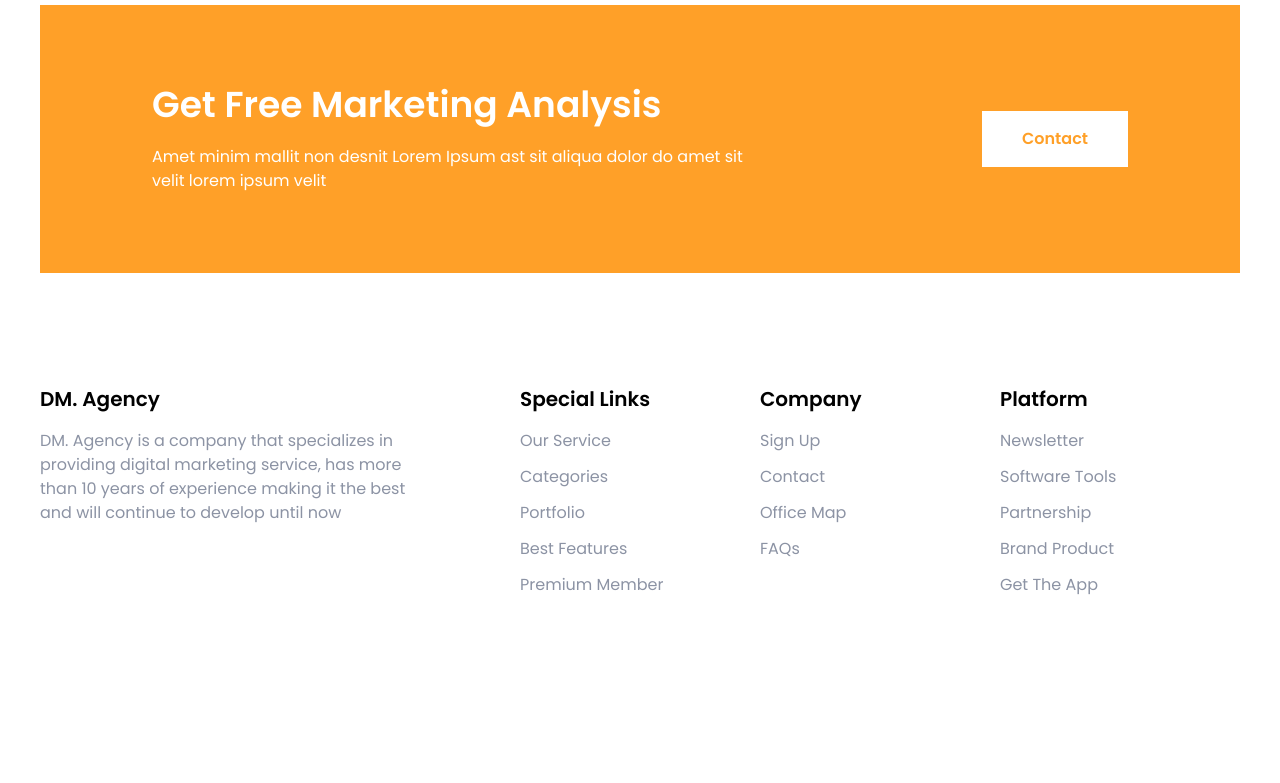
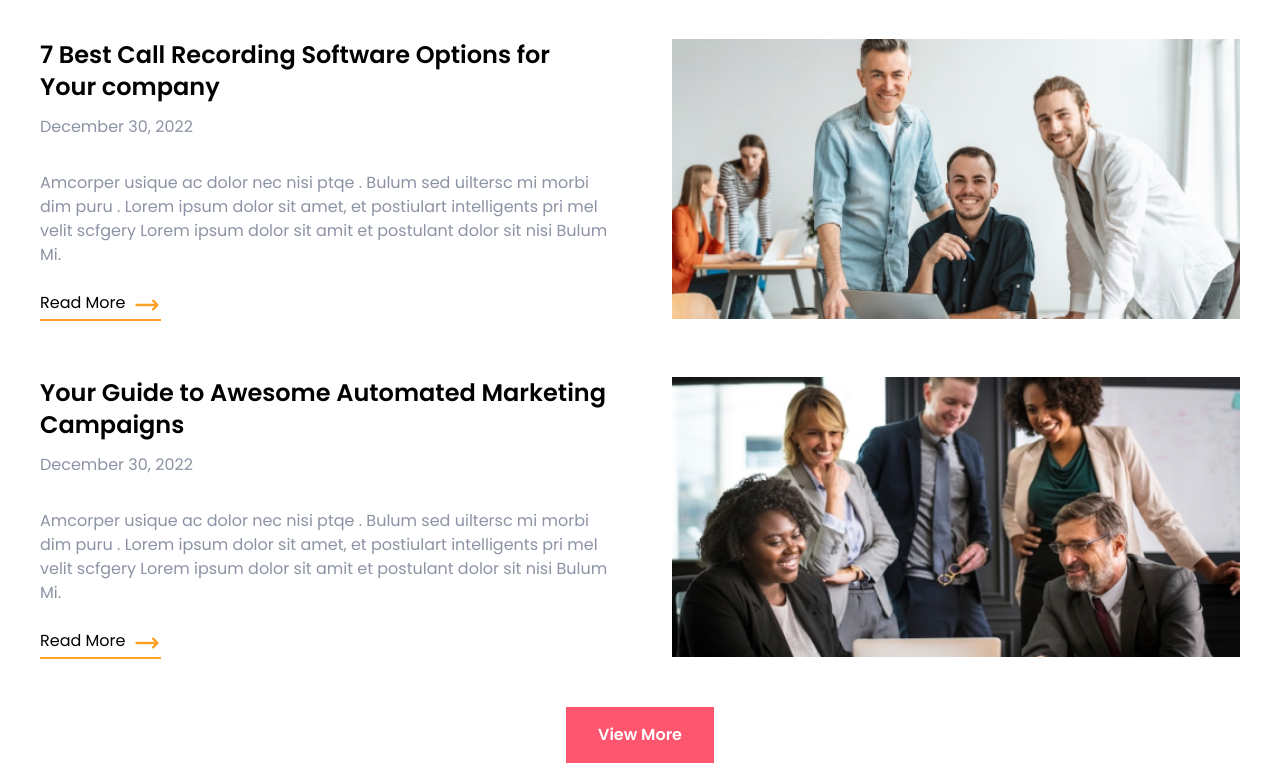
Before and after one commit to fluxstride/dm_agency, a React (Vite) app: page / in a window 1280 px wide. Shown: the part 3877-4660 px from the top of the page. Before the commit the page ends 4586 px from the top, so only its background shows below. Built offline with nearby package versions, Linux system fonts and the light colour scheme.

Commit message:
implemented the Blog section

```diff
--- a/src/App.tsx
+++ b/src/App.tsx
@@ -5,6 +5,7 @@ import BestServices from "./components/BestServices";
 import { useEffect, useState } from "react";
 import Specialist from "./components/Specialist";
 import Footer from "./components/Footer";
+import Blog from "./components/Blog";
 // import ClientReviews from "./components/ClientReviews";
 
 function App() {
@@ -31,6 +32,7 @@ function App() {
       <BestServices />
       <Specialist />
       {/* <ClientReviews /> */}
+      <Blog />
       <Footer />
     </div>
   );
--- /dev/null
+++ b/src/components/Blog.tsx
@@ -0,0 +1,55 @@
+import { blogPosts } from "../data/blogPosts";
+
+const Blog = () => {
+  return (
+    <div className="mx-auto max-w-7xl px-5 py-14 sm:px-10">
+      <h1 className="text-2xl font-bold sm:text-3xl lg:text-4xl lg:leading-normal">
+        Our Latest Blog
+      </h1>
+      <div className="mt-9 space-y-14">
+        {blogPosts.map(({ title, date, banner, content, link }) => (
+          <div key={title} className="grid gap-8 lg:grid-cols-2 lg:gap-16">
+            <div>
+              <h2 className="text-xl font-bold sm:text-2xl">{title}</h2>
+              <p className="mt-3 text-gray-300">{date}</p>
+              <p className="mt-8 text-gray-300">{content}</p>
+              <a
+                href={link}
+                className="mt-6 flex w-fit border-b-2 border-yellow-deep"
+              >
+                Read More{" "}
+                <svg
+                  xmlns="http://www.w3.org/2000/svg"
+                  fill="none"
+                  viewBox="0 0 24 24"
+                  strokeWidth={2}
+                  stroke="#FFA028"
+                  className="ml-2 h-7 w-7"
+                >
+                  <path
+                    strokeLinecap="round"
+                    strokeLinejoin="round"
+                    d="M17.25 8.25L21 12m0 0l-3.75 3.75M21 12H3"
+                  />
+                </svg>
+              </a>
+            </div>
+            <img
+              src={banner}
+              alt={title}
+              className="row-start-1 w-full sm:col-start-2"
+            />
+          </div>
+        ))}
+      </div>
+      <a
+        href=""
+        className="mx-auto mt-12 block w-fit bg-peach-dark py-2 px-6 font-bold text-white sm:py-4 sm:px-8"
+      >
+        View More
+      </a>
+    </div>
+  );
+};
+
+export default Blog;
--- /dev/null
+++ b/src/data/blogPosts.ts
@@ -0,0 +1,18 @@
+export const blogPosts = [
+  {
+    title: "7 Best Call Recording Software Options for Your company",
+    date: "December 30, 2022",
+    content:
+      "Amcorper usique ac dolor nec nisi ptqe . Bulum sed uiltersc mi morbi dim puru . Lorem ipsum dolor sit amet, et postiulart intelligents pri mel velit scfgery Lorem ipsum dolor sit amit et postulant dolor sit nisi Bulum Mi.",
+    link: "",
+    banner: "/assets/blog_1.png",
+  },
+  {
+    title: "Your Guide to Awesome Automated Marketing Campaigns",
+    date: "December 30, 2022",
+    content:
+      "Amcorper usique ac dolor nec nisi ptqe . Bulum sed uiltersc mi morbi dim puru . Lorem ipsum dolor sit amet, et postiulart intelligents pri mel velit scfgery Lorem ipsum dolor sit amit et postulant dolor sit nisi Bulum Mi.",
+    link: "",
+    banner: "/assets/blog_2.png",
+  },
+];
```
Also changed, not shown: public/assets/blog_1.png (added), public/assets/blog_2.png (added).
